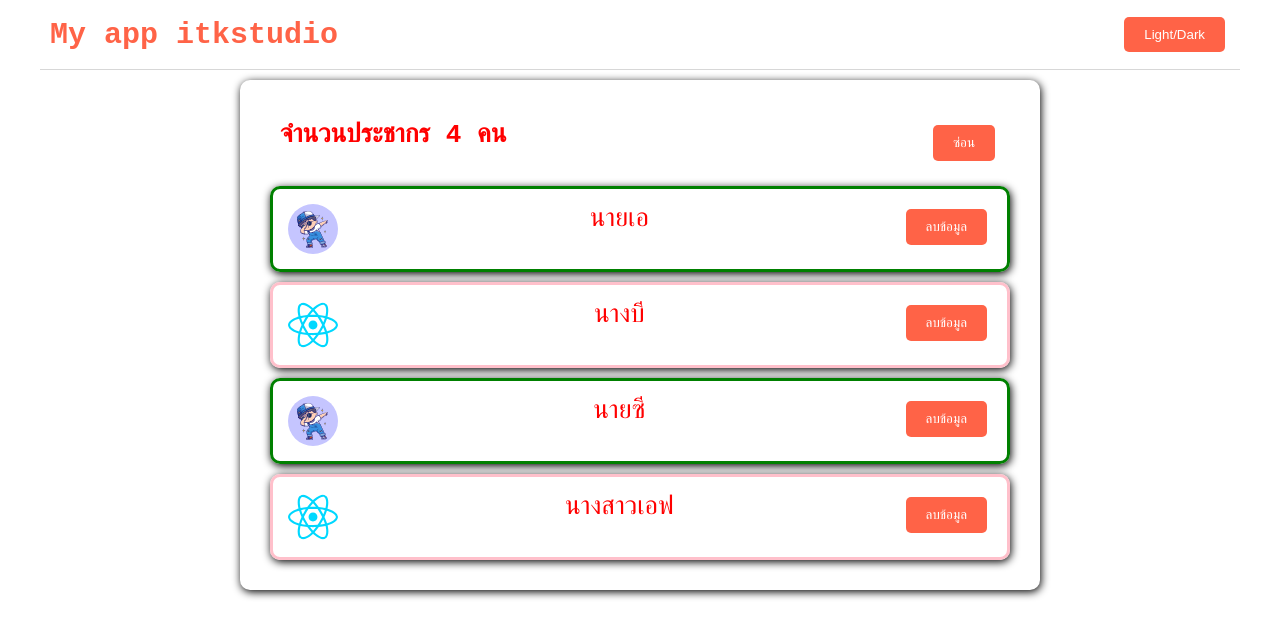
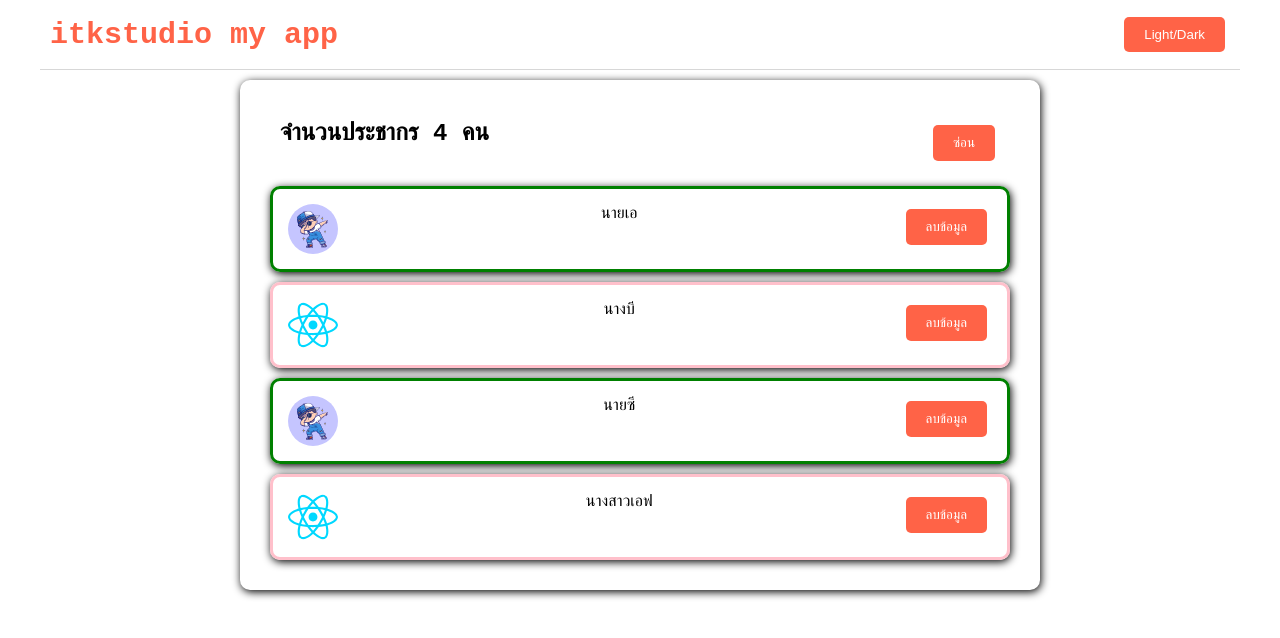
Before and after one commit to itthikon/projectReact, a React (Vite) app: page / in a window 1280 px wide. Shown: the top 638 px of the page. Built offline with nearby package versions, Linux system fonts and the light colour scheme.

Commit message:
change PersonList & App .jsx

```diff
--- a/src/App.jsx
+++ b/src/App.jsx
@@ -1,17 +1,22 @@
 import Header from "./components/Header";
 import PersonList from "./components/PersonList";
+import {useState} from "react";
 import "./App.css";
 
 function App() {
+    const [data, setData] = useState([
+      { id: 1, name: "นายเอ", gender: "ชาย" },
+      { id: 2, name: "นางบี", gender: "หญิง" },
+      { id: 3, name: "นายซี", gender: "ชาย" },
+      { id: 4, name: "นางสาวเอฟ", gender: "หญิง" }
+    ]);
   return (
-    <>
       <div className="app">
-          <Header />
+          <Header title="itkstudio my app"/>
         <main>
-          <PersonList />
+          <PersonList data={data}/>
         </main>
       </div>
-    </>
   );
 }
 
--- a/src/components/Header.jsx
+++ b/src/components/Header.jsx
@@ -1,9 +1,10 @@
 import "./Header.css";
 
-const Header = () => {
+const Header = (props) => {
+    const {title} = props
   return (
     <nav>
-      <h1>My app itkstudio</h1>
+      <h1>{title}</h1>
       <button>Light/Dark</button>
     </nav>
   );
--- a/src/components/PersonList.jsx
+++ b/src/components/PersonList.jsx
@@ -3,24 +3,14 @@ import boy from "../assets/boy.svg";
 import girl from "../assets/react.svg";
 import "./PersonList.css";
 
-const PersonList = () => {
-  const [data, setdata] = useState([
-    { id: 1, name: "นายเอ", gender: "ชาย" },
-    { id: 2, name: "นางบี", gender: "หญิง" },
-    { id: 3, name: "นายซี", gender: "ชาย" },
-    { id: 4, name: "นางสาวเอฟ", gender: "หญิง" },
-  ]);
+function PersonList(props) {
+  const {data} = props;
   const [show, setShow] = useState(true);
 
-  const mystyle = {
-    color:"red",
-    fontSize: "26px"
-  }
-
   return (
-    <div class="container">
+    <div className="container">
       <div className="header">
-        <h2 style={mystyle}>จำนวนประชากร {data.length} คน</h2>
+        <h2>จำนวนประชากร {data.length} คน</h2>
         <button onClick={() => setShow(!show)}>{show ? "ซ่อน" : "แสดง"}</button>
       </div>
 
@@ -29,11 +19,11 @@ const PersonList = () => {
           data.map((item) => (
             <li key={item.id} style={{borderStyle:"solid",borderColor:item.gender=="ชาย" ? "green" : "pink"}}>
               <img
-                src={item.gender == "ชาย" ? boy : girl}
+                src={item.gender === "ชาย" ? boy : girl}
                 width={50}
                 height={50}
               />
-              <p style={mystyle}>{item.name}</p>
+              <p>{item.name}</p>
               <div className="control">
                 <button>ลบข้อมูล</button>
               </div>
```
